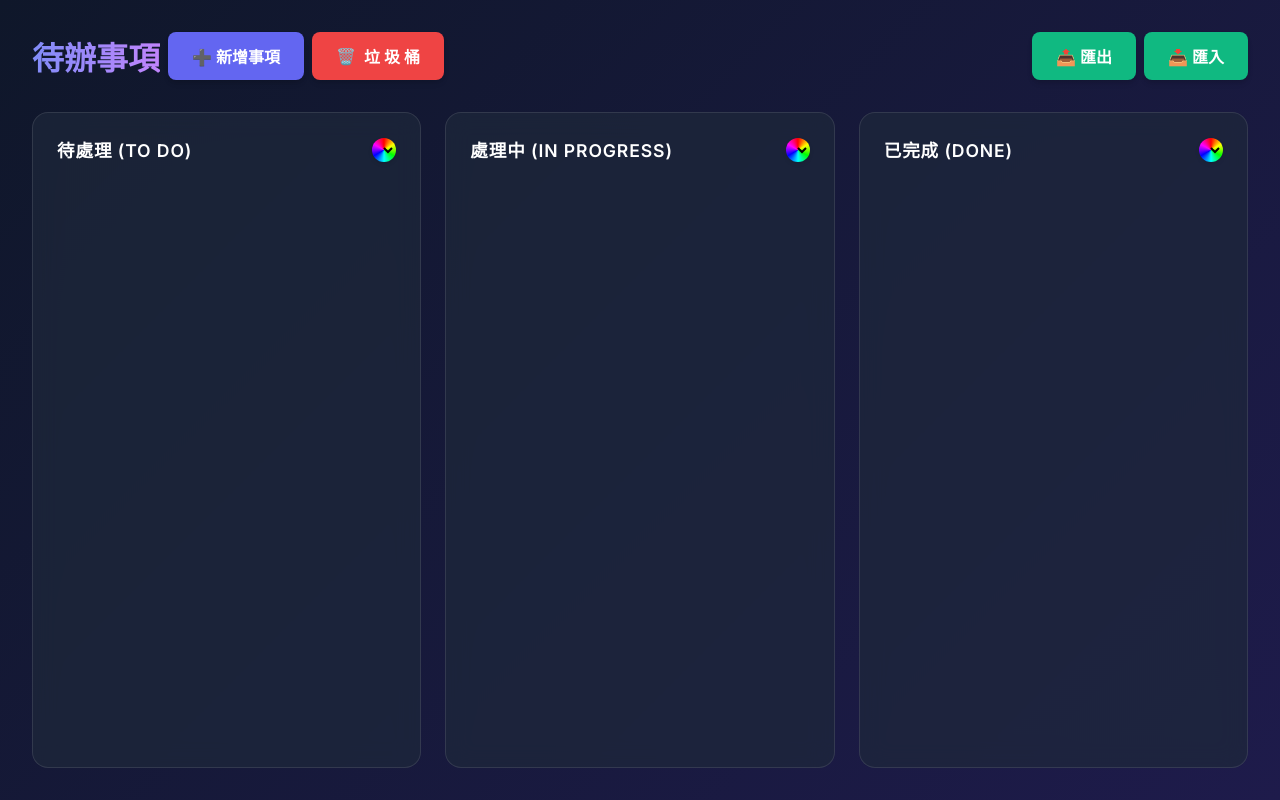
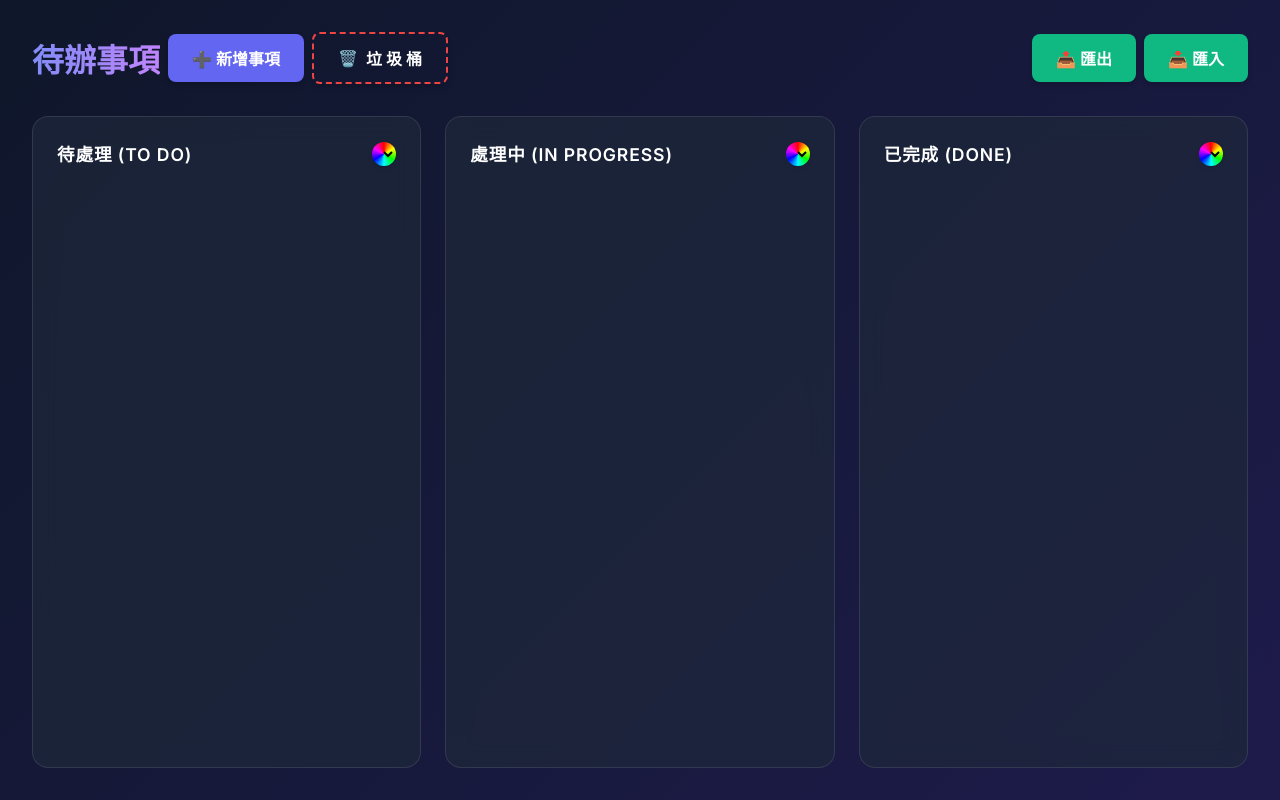
Before and after one commit to jim13liu/TODODashboard, a plain HTML site: page index.html in a window 1280 px wide. Drawn offline with Linux system fonts and the light colour scheme.

Commit message:
變更垃圾桶樣式

```diff
--- a/index.html
+++ b/index.html
@@ -233,9 +233,9 @@
             display: inline-flex;
             align-items: center;
             gap: 0.5rem;
-            background: var(--danger);
+            background: transparent;
             color: white;
-            border: none;
+            border: 2px dashed var(--danger);
             padding: 0.75rem 1.5rem;
             border-radius: 8px;
             font-size: 1rem;
@@ -250,7 +250,7 @@
             box-shadow: 0 10px 15px -3px rgba(0, 0, 0, 0.1), 0 4px 6px -2px rgba(0, 0, 0, 0.05);
         }
         .trash-zone.drag-over {
-            background: rgba(239, 68, 68, 0.2);
+            background: var(--danger);
             border-color: var(--danger);
             transform: scale(1.02);
         }
```
